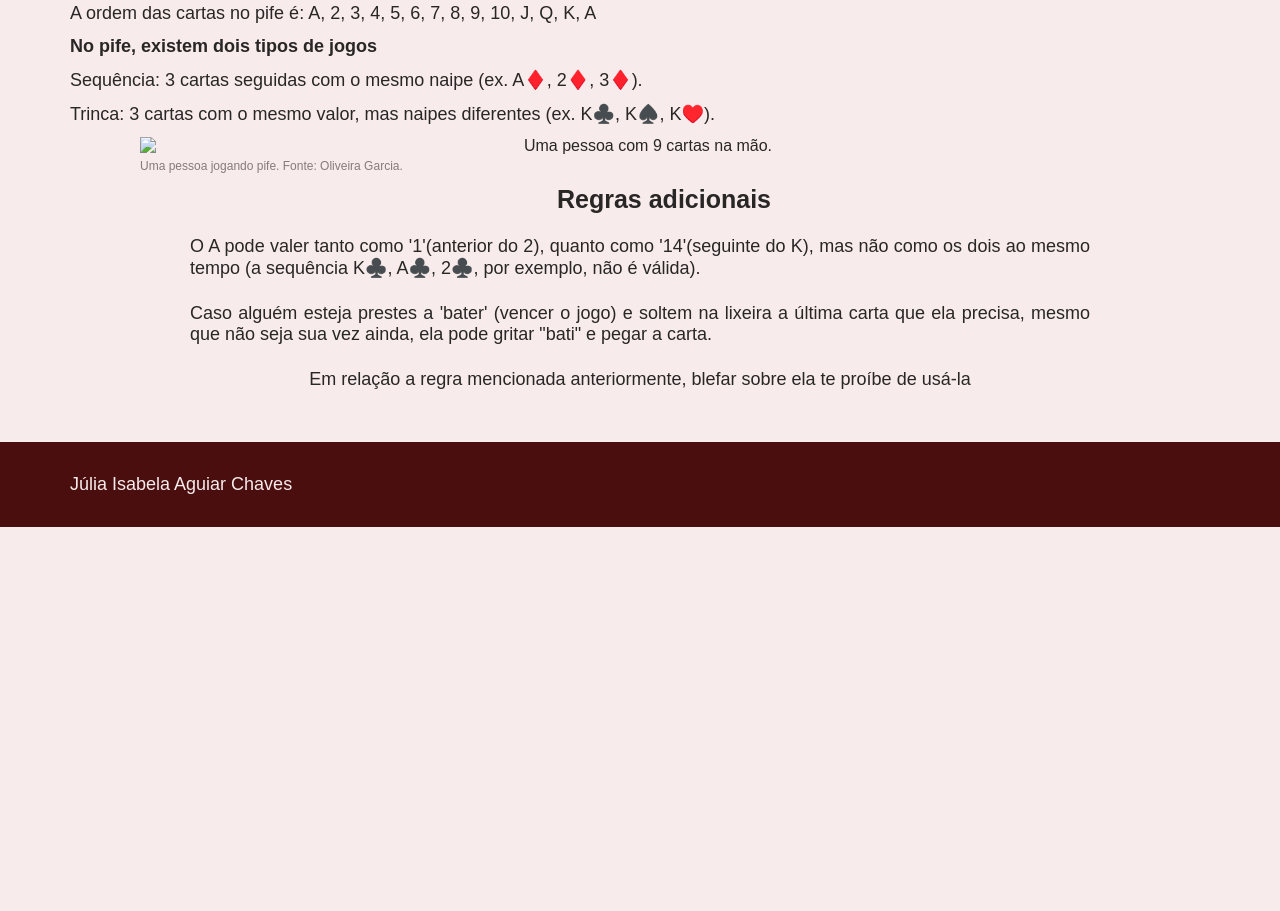
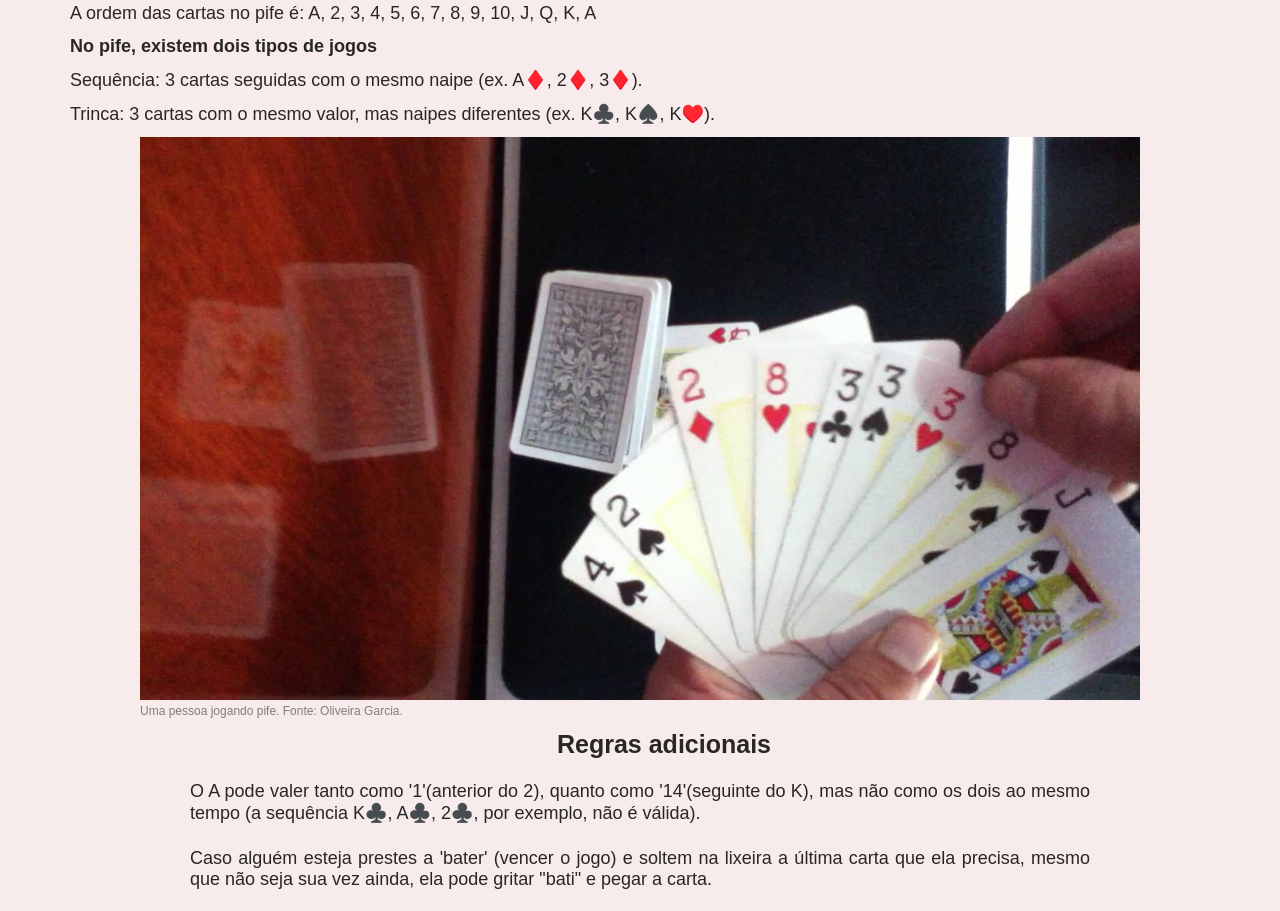
Before and after one commit to Issbelo/Issbelo.github.io, a plain HTML site: page pife.html in a window 1280 px wide. Shown: the part 1095-2006 px from the top of the page. Before the commit the page ends 1622 px from the top, so only its background shows below. Drawn offline with Linux system fonts and the light colour scheme.

Commit message:
Update pife.html

```diff
--- a/pife.html
+++ b/pife.html
@@ -142,7 +142,7 @@
     <p>Sequência: 3 cartas seguidas com o mesmo naipe (ex. A♦️, 2♦️, 3♦️).</p>
     <p>Trinca: 3 cartas com o mesmo valor, mas naipes diferentes (ex. K♣️, K♠️, K♥️).</p>
     <div class="imagem-legenda">
-    <img src="pife.png" alt="Uma pessoa com 9 cartas na mão.">
+    <img src="pife.jpg" alt="Uma pessoa com 9 cartas na mão.">
     <!-- Adiciona uma legenda -->
     <p class="legenda">Uma pessoa jogando pife. Fonte: Oliveira Garcia.</p>
     <h3><b>Regras adicionais</b></h3>
```
